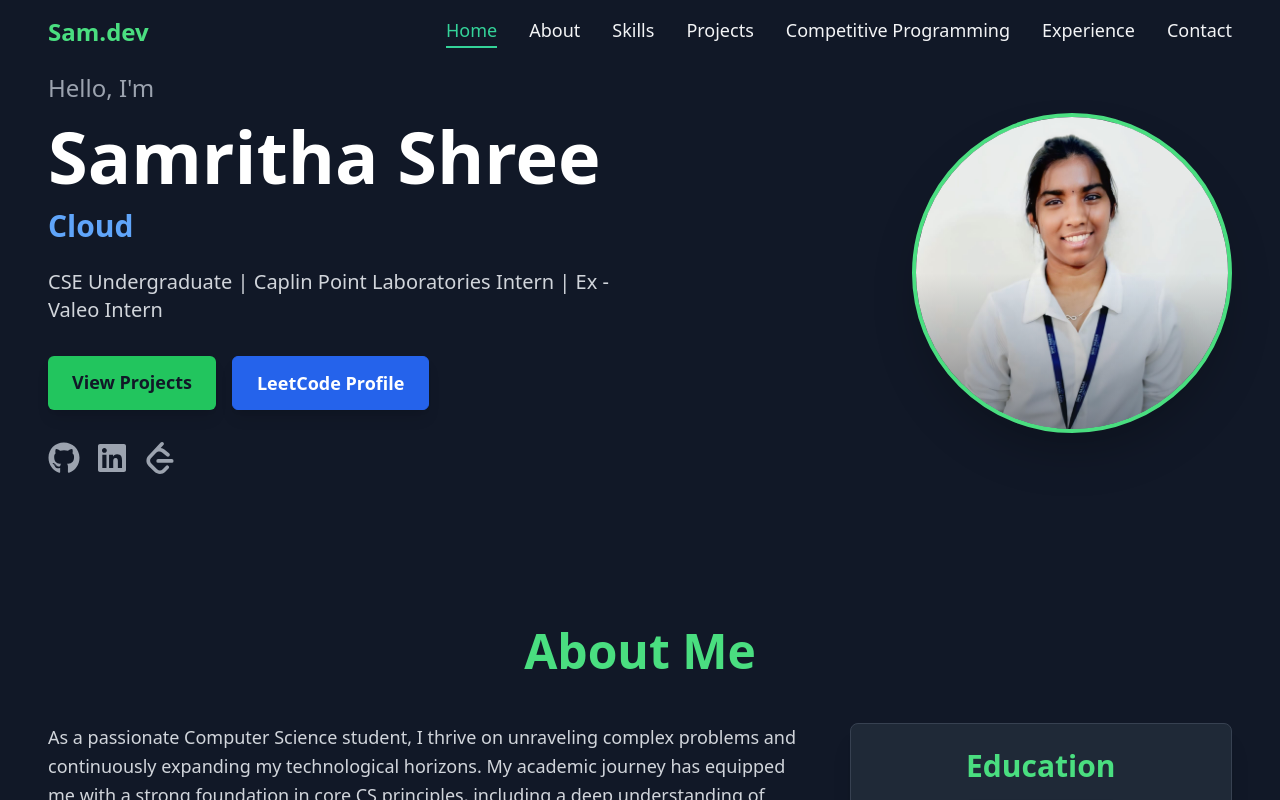
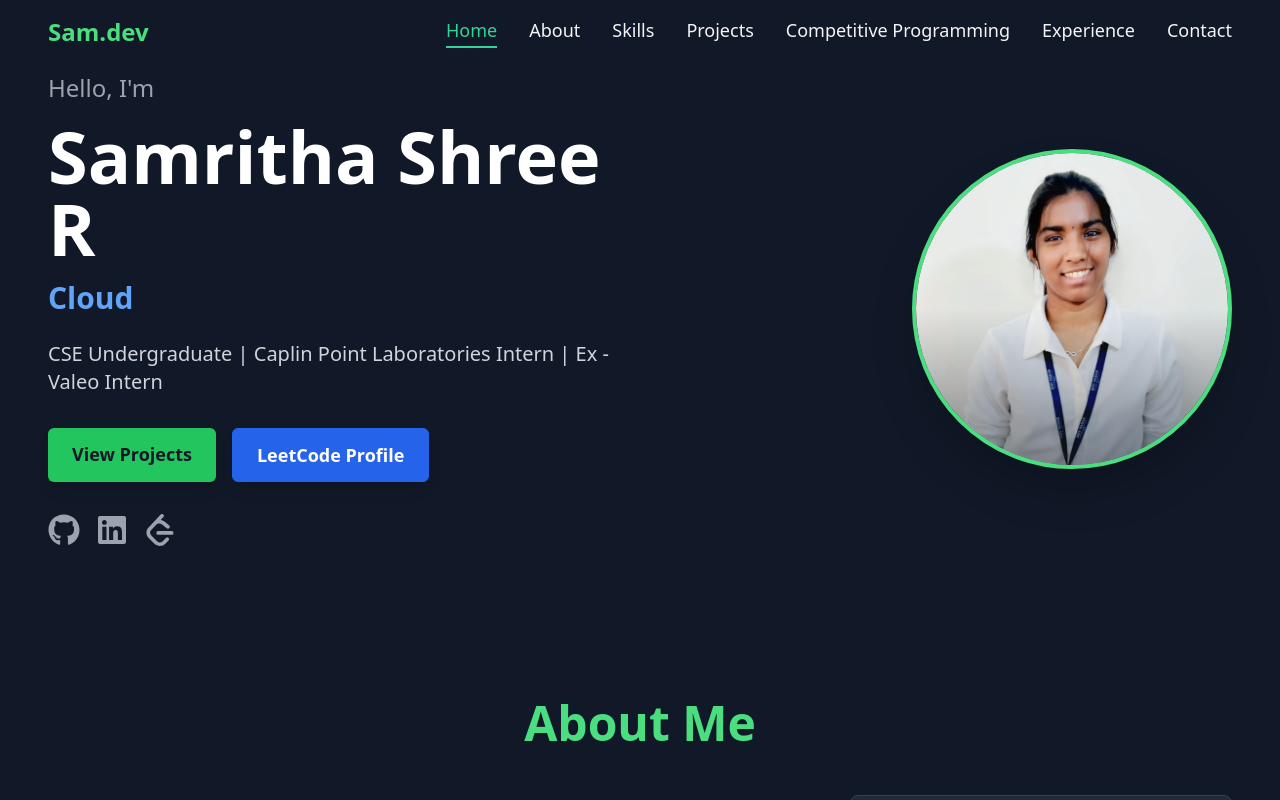
Before and after one commit to SamrithaShree/SamrithaPortfolio, a React (Vite) app: page / in a window 1280 px wide. Shown: the top 800 px of the page. Built offline with nearby package versions, Linux system fonts and the light colour scheme.

Commit message:
Update Hero Section

```diff
--- a/components/Hero.tsx
+++ b/components/Hero.tsx
@@ -14,7 +14,7 @@ const Hero: React.FC = () => {
         <div className="text-center md:text-left">
           <p className="text-xl md:text-2xl text-gray-400 mb-4">Hello, I'm</p>
           <h1 className="text-5xl md:text-7xl font-extrabold text-white mb-4 leading-tight">
-            Samritha Shree
+            Samritha Shree R
           </h1>
 
           <TypeAnimation
```
